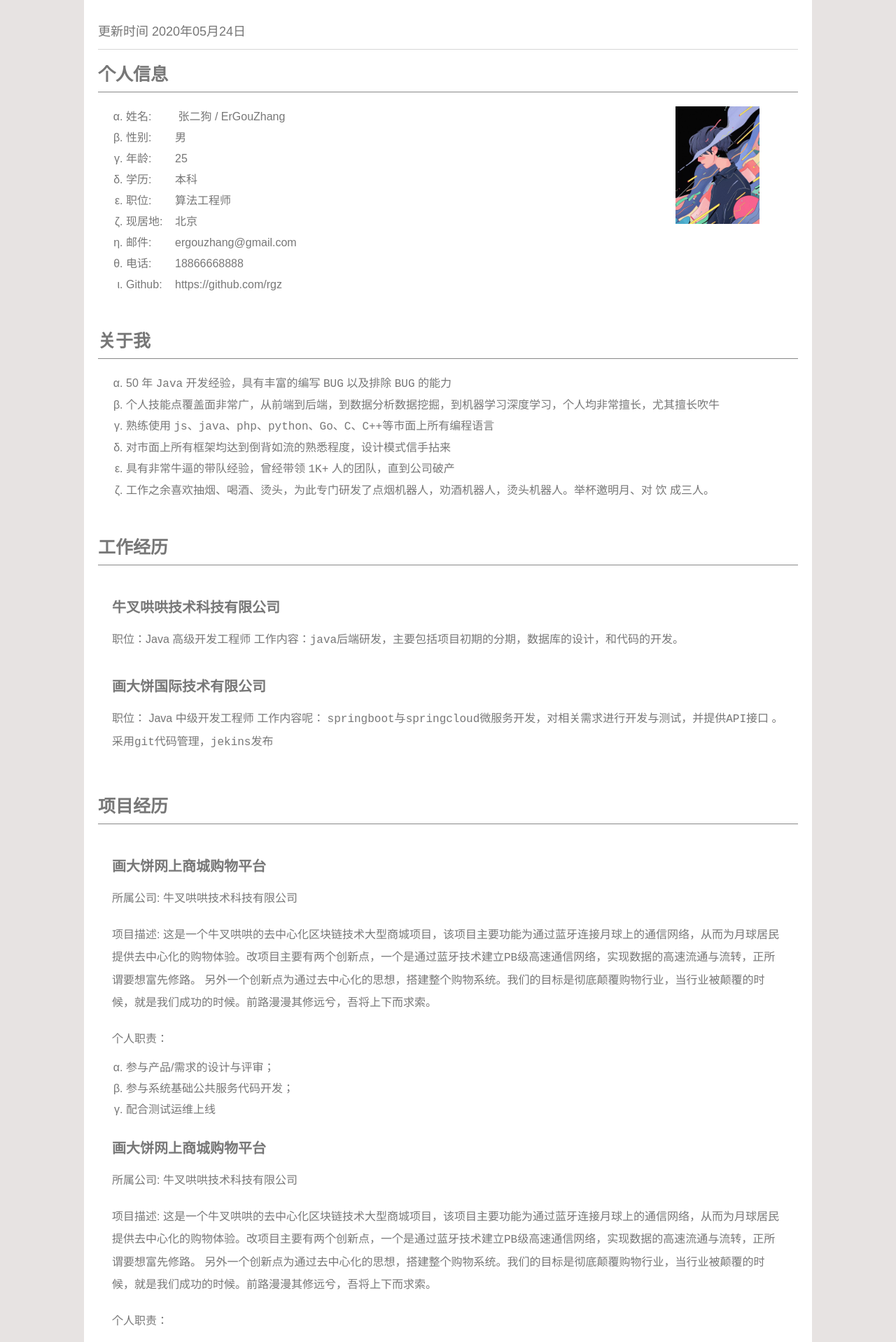
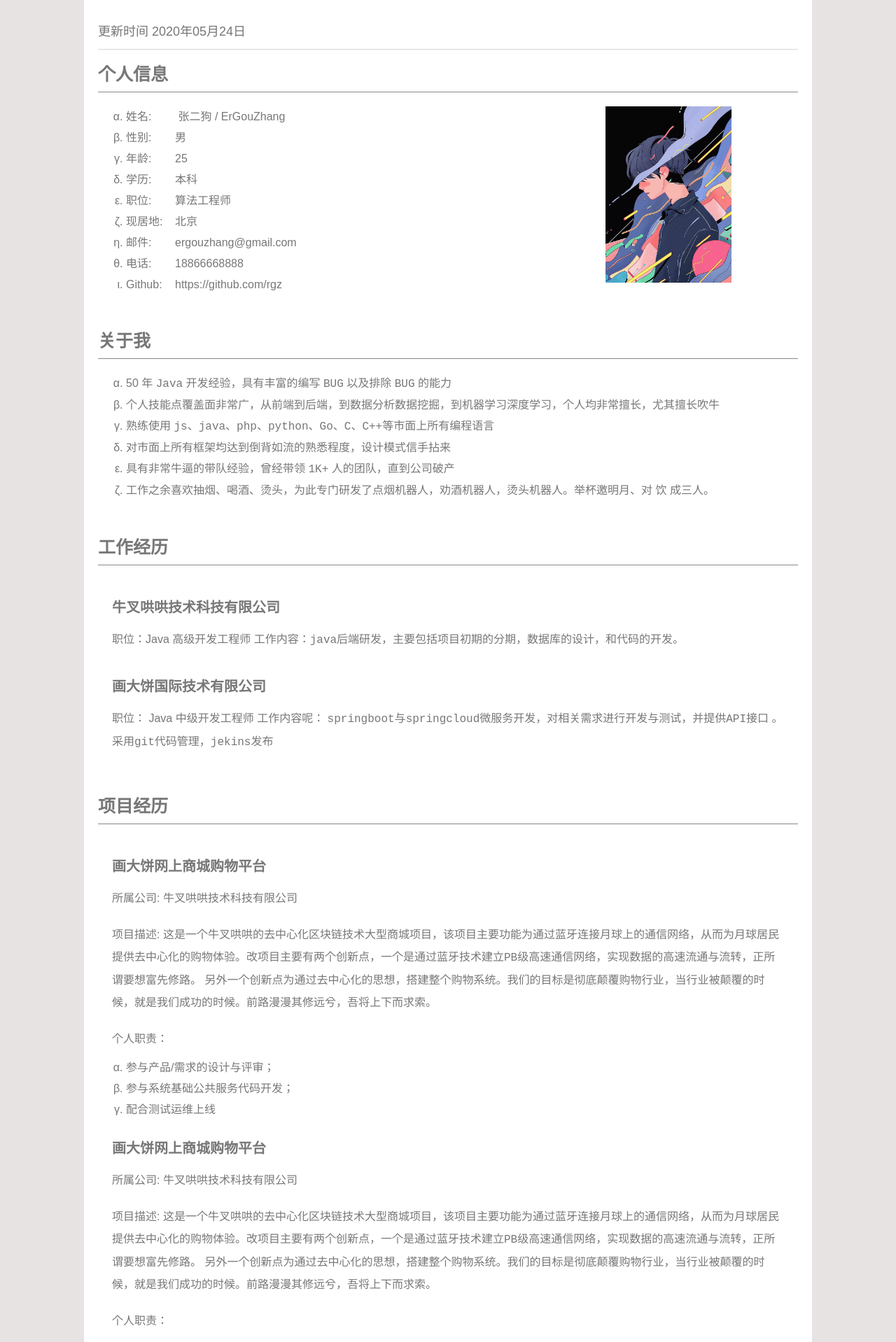
Before and after one commit to zhangyingwei/new-resume, a Jekyll site: the page built from index.html, in a window 1280 px wide. Shown: the top 1918 px of the page at 70% size. Built offline with Jekyll 4.4.1, drawn with Linux system fonts in a browser that asks for light colours; a style sheet for code colours, icons or effects is not loaded.

Commit message:
Update style.css
修改照片大小

```diff
--- a/assets/style.css
+++ b/assets/style.css
@@ -34,7 +34,7 @@ body {
 }
 
 .person .items:nth-child(1){
-  width: 800px;
+  width: 700px;
 }
 
 .person .items:nth-child(1) > ul > li > span {
@@ -43,7 +43,7 @@ body {
 }
 
 .person .items:nth-child(2) img{
-  width: 120px;
+  width: 180px;
 }
 
 h1 {
```
